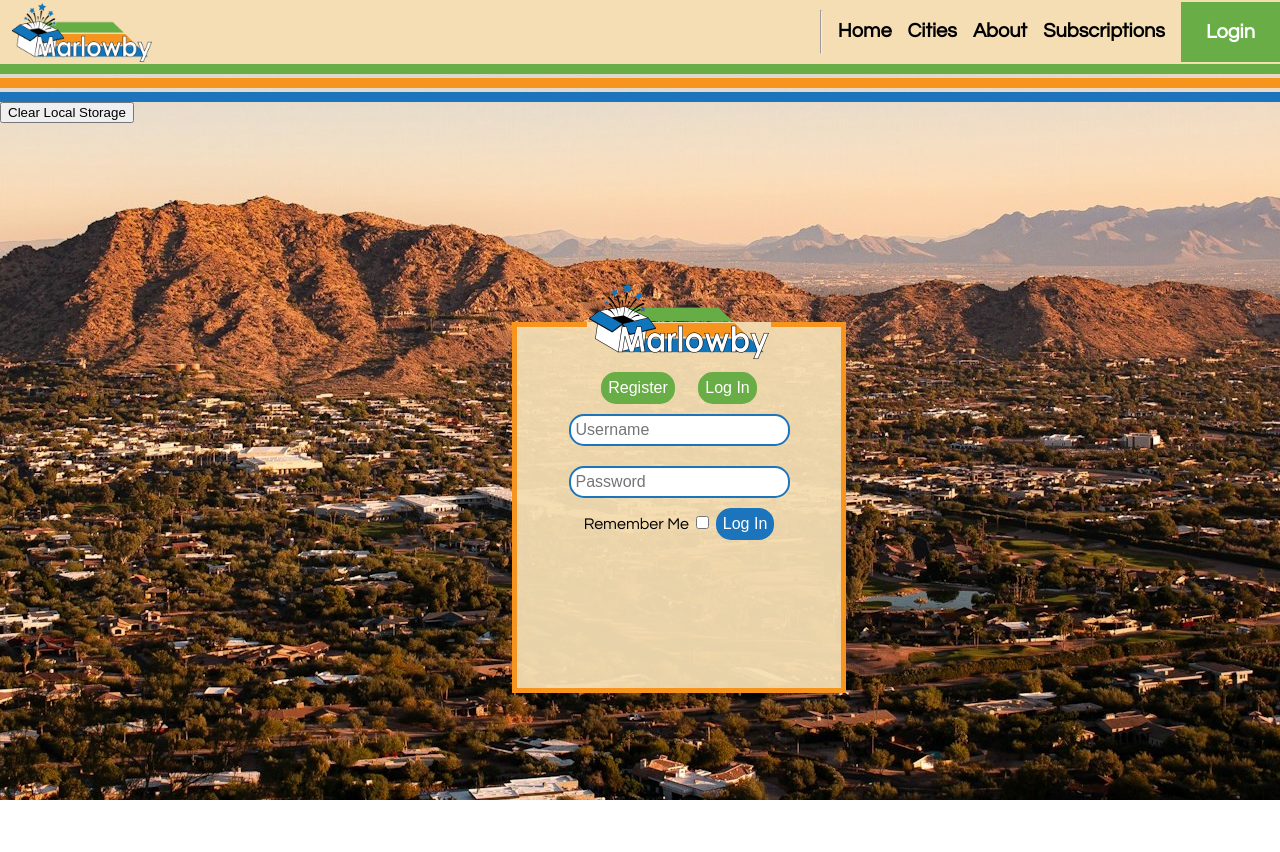
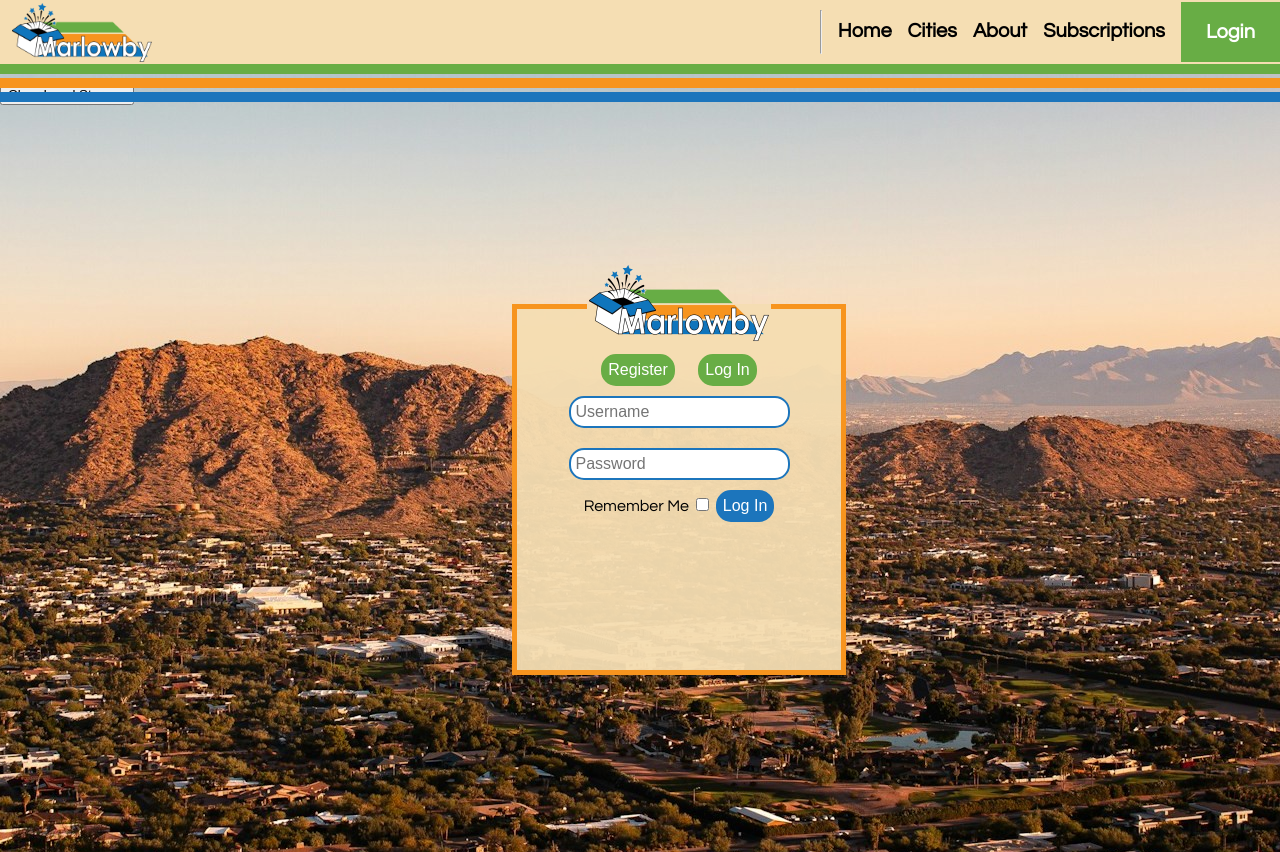
Before and after one commit to TavBroClay/BPA-Web-Design-Team-2026, a plain HTML site: page Login.html in a window 1280 px wide. Shown: the top 852 px of the page. Before the commit the page ends 800 px from the top, so only its background shows below. Drawn offline with nearby package versions, Linux system fonts and the light colour scheme.

Commit message:
Refactor navigation structure and styles for improved layout and accessibility; update login script variable for consistency

```diff
--- a/Login.html
+++ b/Login.html
@@ -9,6 +9,7 @@
     <title>Marlowby/Login</title>
 </head>
 <body>
+    <div class="navBar">
         <nav>
             <img src="Images/Logo/Marlowby Website-NavLogo.png" translate="Marlowby">
             <ul class="navLinkes">
@@ -21,12 +22,15 @@
                 <li style="padding: 1.25rem 25px; color: white;" class="activePage" id="loginNav">Login</li>
             </ul>
         </nav>
-
-
-    <div class="loginPage">
         <div class="greenLine">_</div>
         <div class="orangeLine">_</div>
         <div class="blueLine">_</div>
+    </div>
+
+    <p style="margin-top: 6.5dvh; visibility: hidden;">_</p>
+
+    <div class="loginPage">
+
 
         <button id="clearLocal" onclick="clearLocalStorage()">Clear Local Storage</button>
         <div class="forms">
--- a/LoginStyle.css
+++ b/LoginStyle.css
@@ -70,6 +70,7 @@ html, body {
   width: 100%;
   height: 100%;
 }
+
 body{
     background-image: url('Images/Cities/Matthew Hamilton-Phoenix-unsplash.jpg');
     background-size: 1920px 1080px;
@@ -78,6 +79,7 @@ body{
     background-attachment: fixed;
     overflow-x: hidden;
 }
+
 @media screen and (max-width: 750px) {
 
     nav {
--- a/NavBar.css
+++ b/NavBar.css
@@ -9,6 +9,12 @@ nav {
     display: flex;
     align-items: center;
     justify-content: flex-end;
+}
+.navBar {
+    position: fixed;
+    width: 100%;
+    top: 0;
+    z-index: 1000;
 }
 nav img {
     margin-right: auto;
--- a/logInScripts.js
+++ b/logInScripts.js
@@ -1,12 +1,12 @@
 const userLoggedIn = localStorage.getItem("loggedIn");
-const usernameLogIn = localStorage.getItem("username");
+const usernameLoggedIn = localStorage.getItem("username");
 
 function logOut(){
     localStorage.removeItem("loggedIn");
 }
 
 if (userLoggedIn === "true"){
-    document.getElementById("welcomeMessage").innerHTML = "Welcome, " + usernameLogIn + "!";
+    document.getElementById("welcomeMessage").innerHTML = "Welcome, " + usernameLoggedIn + "!";
     document.getElementById("loginNav").innerHTML = "Log Out";
     document.getElementById("loginNav").addEventListener("click", logOut);
 }
```
Lines whose indentation alone changed are shown as unchanged.
